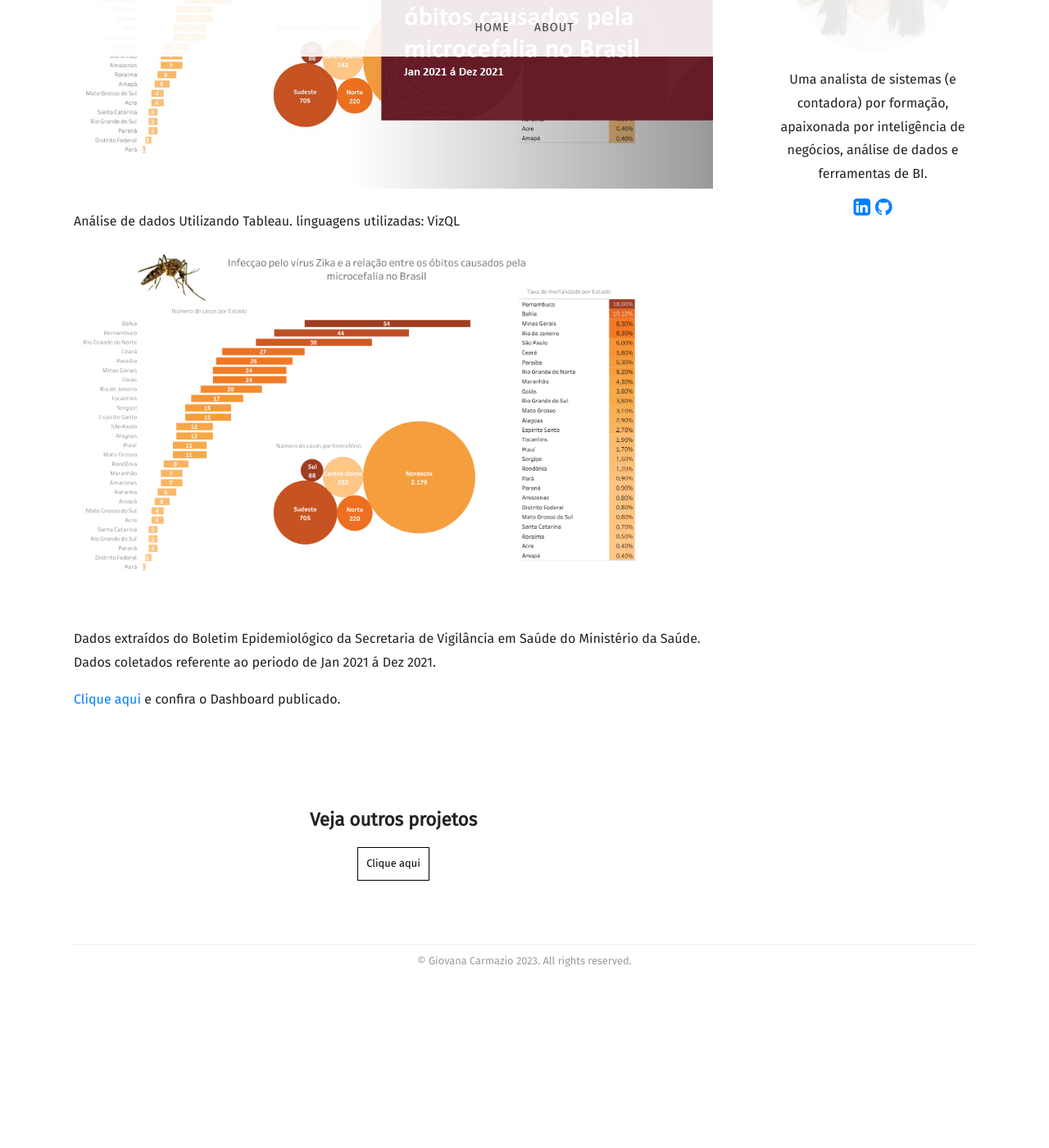
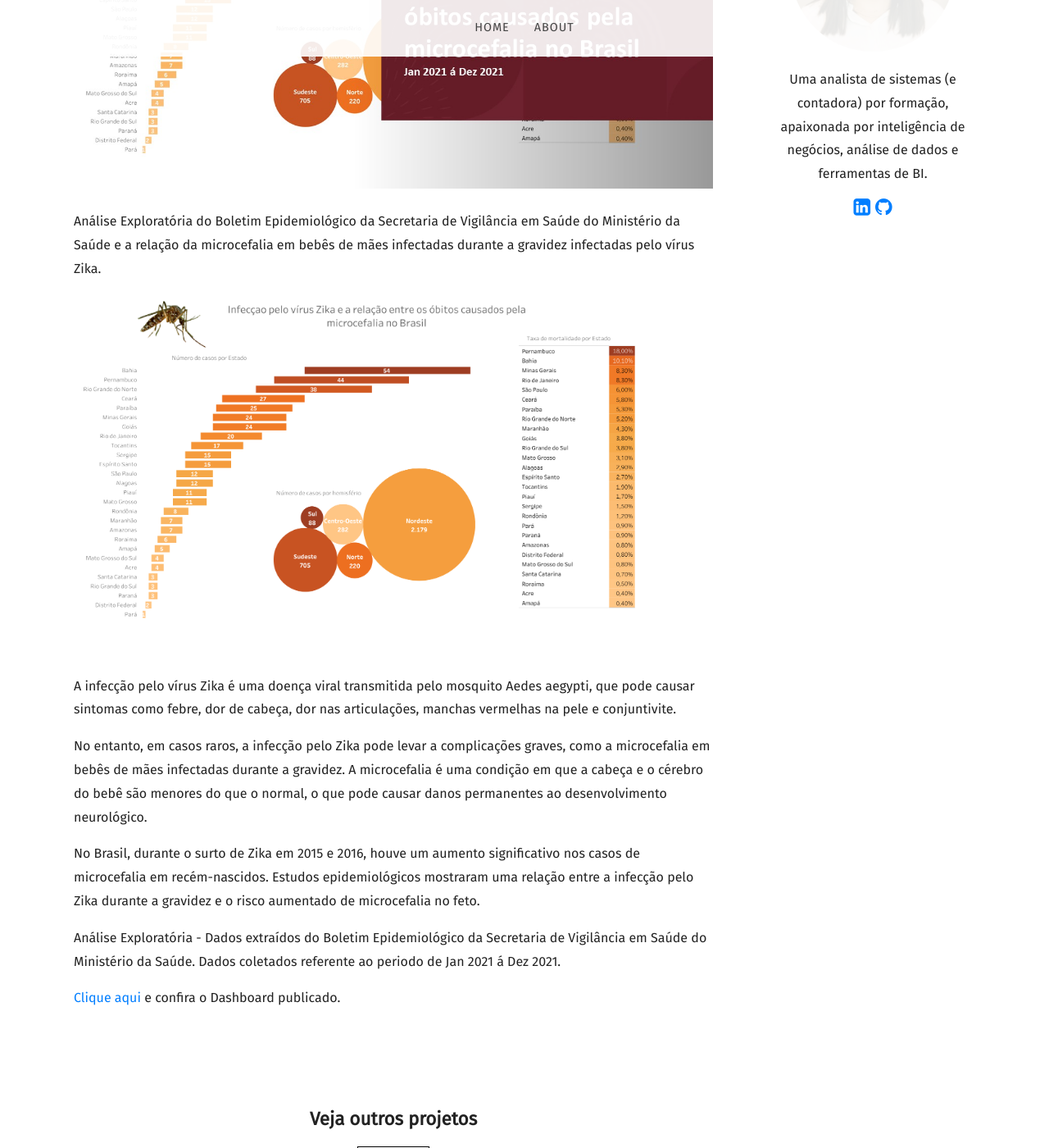
Before and after one commit to Giovanacarmazio/Portifolio, a Jekyll site: the page built from _posts/2022-08-18-Infecção pelo vírus Zika e a relação entre os óbitos causados pela microcefalia no Brasil.md, in a window 1280 px wide and 1400 px high, scrolled down 505 px. Shown: the whole window at 82% size. Built offline with Jekyll 4.4.1, drawn with Linux system fonts in a browser that asks for light colours; nearby versions of some CDN libraries; some web fonts are replaced; library files that are not in the unit come from our copies; before the commit the page ends 1712 px from its top, so only the background shows below that.

Commit message:
Update 2022-08-18-Infecção pelo vírus Zika e a relação entre os óbitos causados pela microcefalia no Brasil.md

```diff
--- a/_posts/2022-08-18-Infecção pelo vírus Zika e a relação entre os óbitos causados pela microcefalia no Brasil.md
+++ b/_posts/2022-08-18-Infecção pelo vírus Zika e a relação entre os óbitos causados pela microcefalia no Brasil.md
@@ -1,6 +1,6 @@
 ---
 date: 2022-08-18
-title: Olist - Sales Performance 2016 - 2018
+title: Infecção pelo vírus Zika e a relação entre os óbitos causados pela microcefalia no Brasil
 categories:
 
 featured_image: "https://raw.githubusercontent.com/Giovanacarmazio/portifolio/main/images/Infec%C3%A7%C3%A3o%20pelo%20v%C3%ADrus%20Zika%20e%20a%20rela%C3%A7%C3%A3o%20entre.jpg"
@@ -9,7 +9,7 @@ recipe:
 ---
 
 
-Análise de dados Utilizando Tableau. linguagens utilizadas: VizQL
+Análise Exploratória do Boletim Epidemiológico da Secretaria de Vigilância em Saúde do Ministério da Saúde e a relação da microcefalia em bebês de mães infectadas durante a gravidez infectadas pelo vírus Zika.
 
 
 
@@ -17,9 +17,13 @@ Análise de dados Utilizando Tableau. linguagens utilizadas: VizQL
 
 
 
+A infecção pelo vírus Zika é uma doença viral transmitida pelo mosquito Aedes aegypti, que pode causar sintomas como febre, dor de cabeça, dor nas articulações, manchas vermelhas na pele e conjuntivite.
 
+No entanto, em casos raros, a infecção pelo Zika pode levar a complicações graves, como a microcefalia em bebês de mães infectadas durante a gravidez. A microcefalia é uma condição em que a cabeça e o cérebro do bebê são menores do que o normal, o que pode causar danos permanentes ao desenvolvimento neurológico.
 
-Dados extraídos do Boletim Epidemiológico da Secretaria de Vigilância em Saúde do Ministério da Saúde.
+No Brasil, durante o surto de Zika em 2015 e 2016, houve um aumento significativo nos casos de microcefalia em recém-nascidos. Estudos epidemiológicos mostraram uma relação entre a infecção pelo Zika durante a gravidez e o risco aumentado de microcefalia no feto.
+
+Análise Exploratória - Dados extraídos do Boletim Epidemiológico da Secretaria de Vigilância em Saúde do Ministério da Saúde.
 Dados coletados referente ao periodo de Jan 2021 á Dez 2021.
 
 
```
